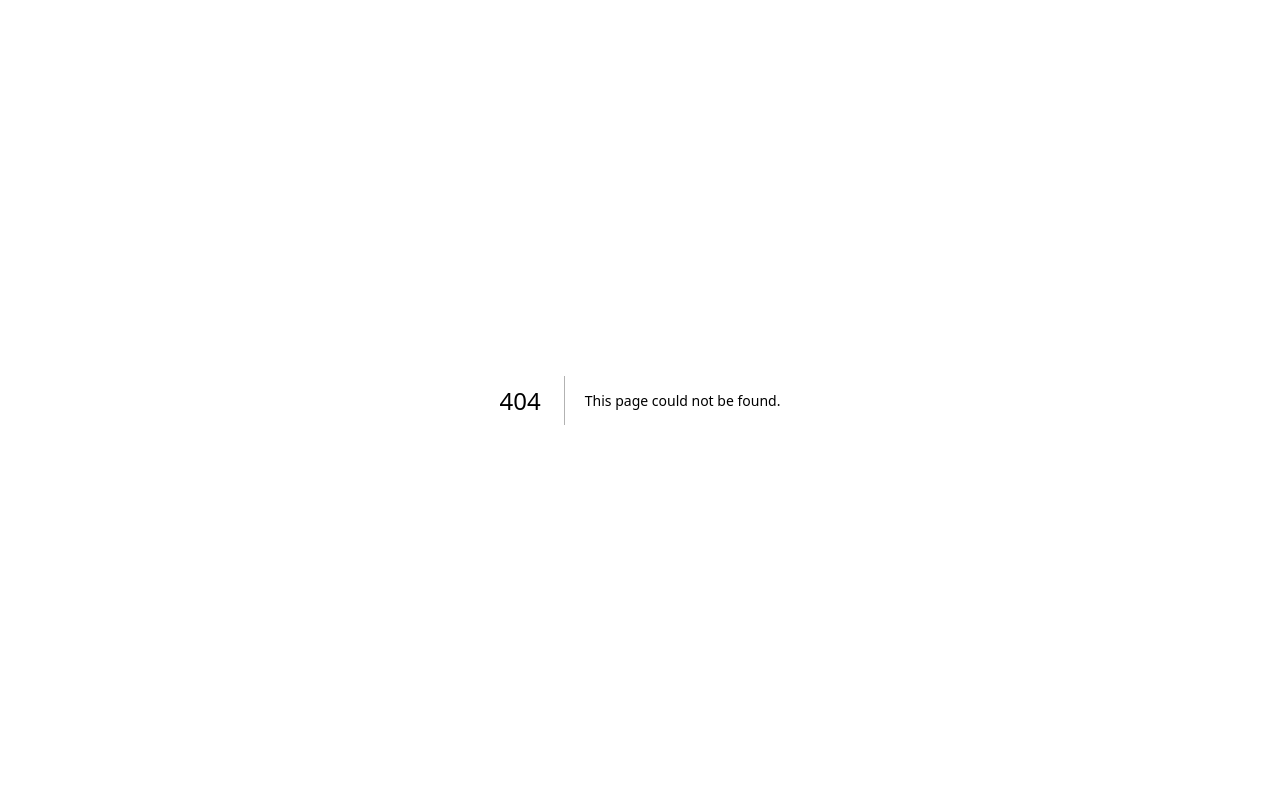
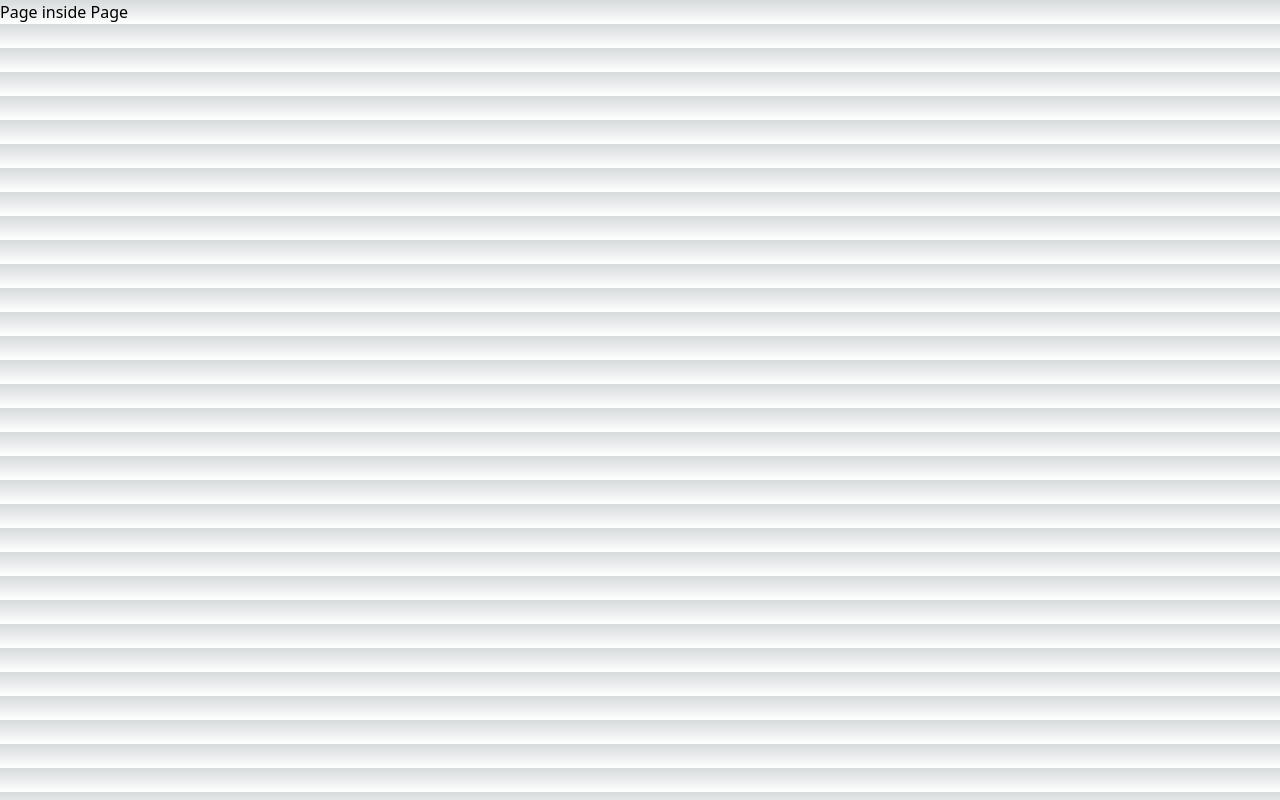
Before and after one commit to pamadei-syn/test-nextjs, a Next.js app: page /about-us/1 in a window 1280 px wide. Before the commit this address had no page. Built offline with nearby package versions, Linux system fonts and the light colour scheme.

Commit message:
add pages

```diff
--- /dev/null
+++ b/src/pages/about-us/[page]/index.tsx
@@ -0,0 +1,3 @@
+export default function AboutUsSubPage({ pageContent }: any) {
+  return <h3>Page inside Page</h3>;
+}
--- /dev/null
+++ b/src/pages/about-us/index.tsx
@@ -0,0 +1,3 @@
+export default function AboutUs({ pageContent }: any) {
+  return <h2>Some Page</h2>;
+}
```
